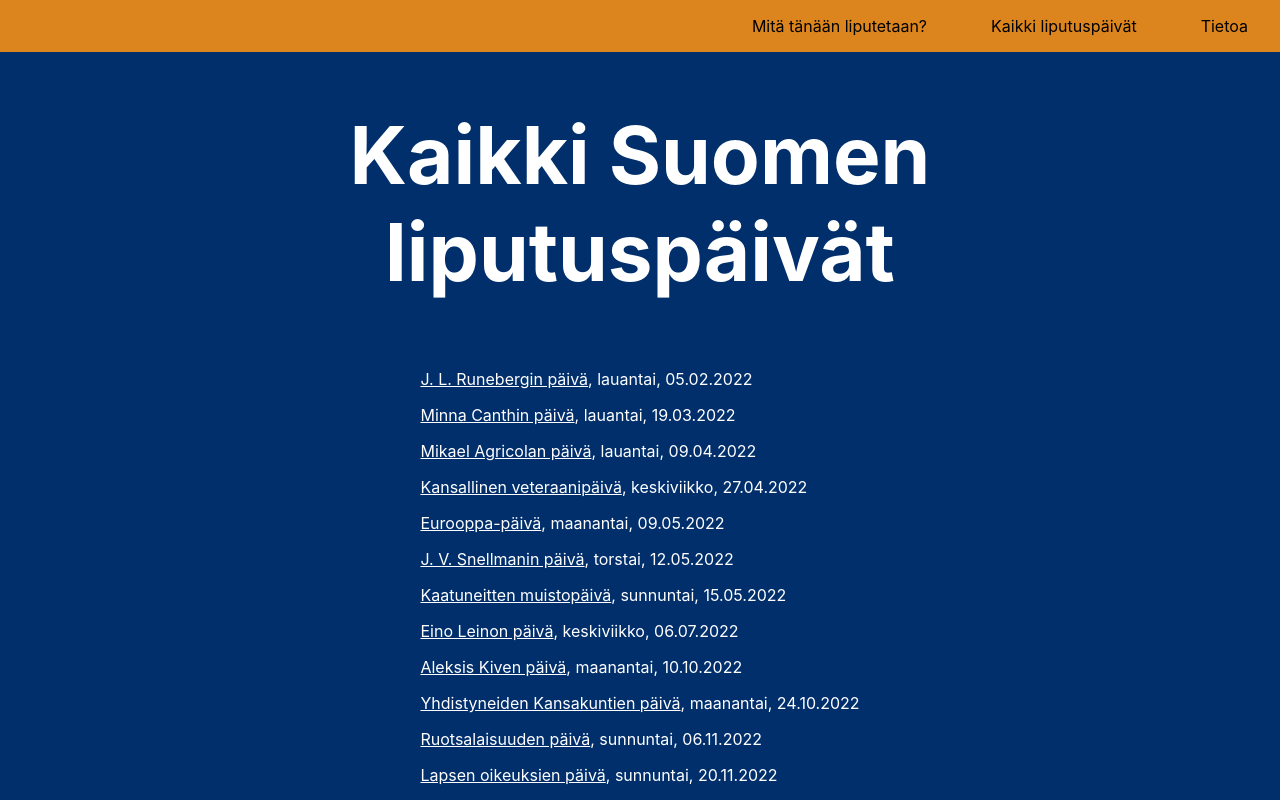
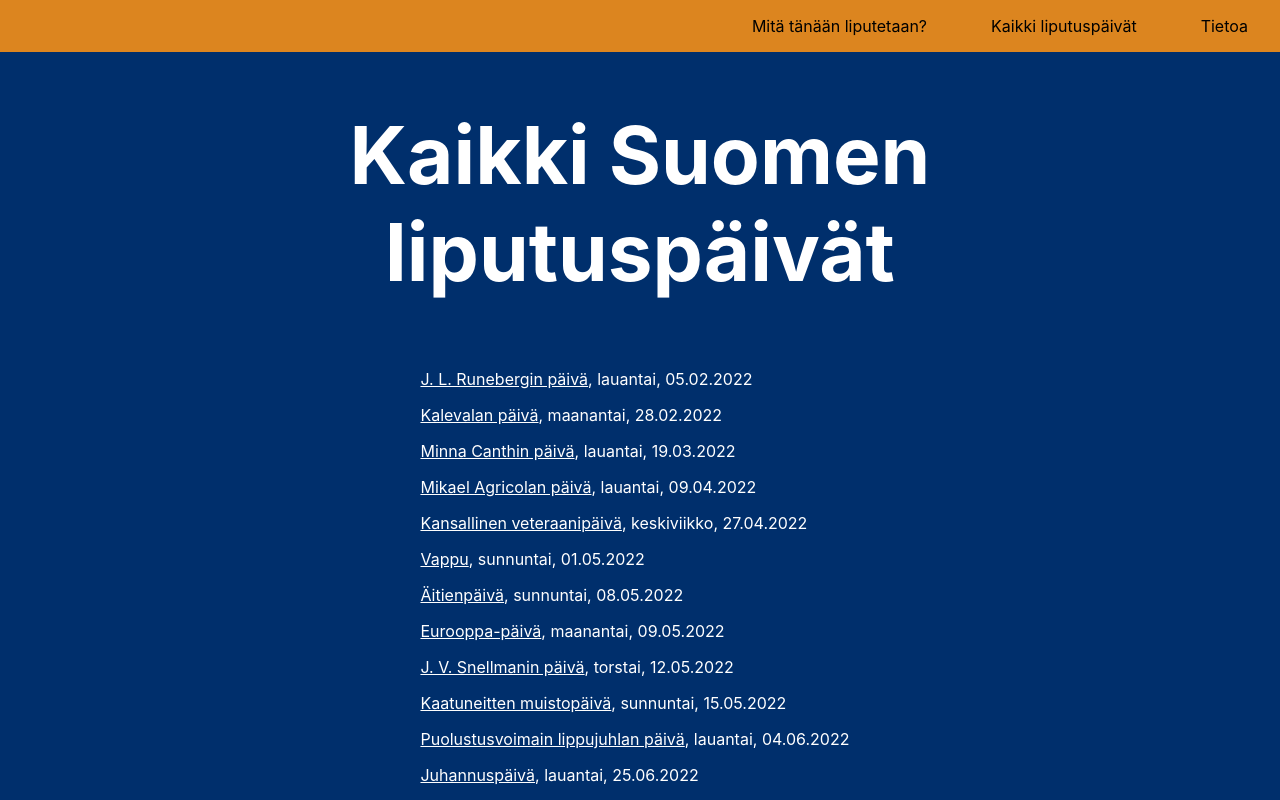
Before and after one commit to anttituomola/mita-tanaan-liputetaan, a Next.js app: page /kaikkiSuomenLiputuspaivat in a window 1280 px wide. Shown: the top 800 px of the page. Built offline with nearby package versions, Linux system fonts and the light colour scheme.

Commit message:
sorted all dates

```diff
--- a/pages/kaikkiSuomenLiputuspaivat.js
+++ b/pages/kaikkiSuomenLiputuspaivat.js
@@ -4,15 +4,13 @@ import dayjs from "dayjs"
 import Head from "next/head"
 
 const getDates = () => {
-    const dates = Object.keys(liputuspaivat).map(key => {
-        return (
-            <p key={key}>
-                <Link href={"/liputuspaivat/" + liputuspaivat[key].name}>{liputuspaivat[key].name}</Link>
-            </p>
-        )
+    const sortedDates = Object.keys(liputuspaivat).sort((a, b) => {
+        return dayjs(liputuspaivat[a].date) - dayjs(liputuspaivat[b].date)
     })
-    return dates
+    return sortedDates
 }
+
+
 const dynamicPages = () => {
     return (
         <div className="container">
@@ -35,7 +33,7 @@ const dynamicPages = () => {
             </Head>
 
             <h1>Kaikki Suomen liputuspäivät</h1>
-            <div>{Object.keys(liputuspaivat).map(key => {
+            <div>{getDates().map(key => {
                 return (
                     <p key={key}>
                         <Link className="link" href={"/liputuspaivat/" + liputuspaivat[key].name}>{liputuspaivat[key].name}</Link>,
```
